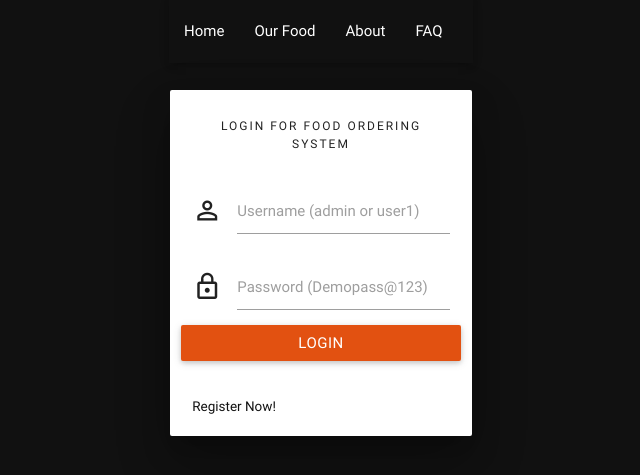
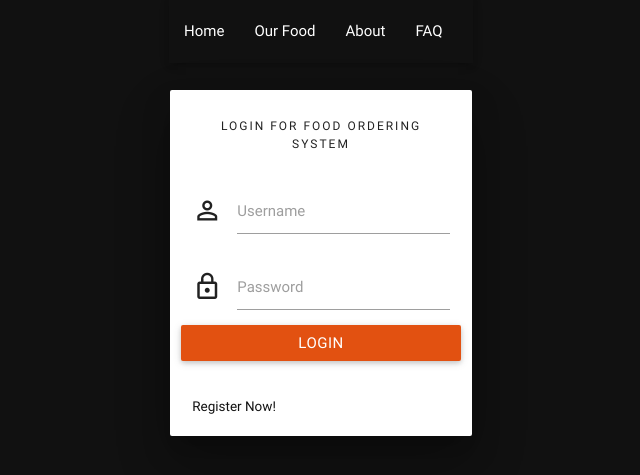
Before and after one commit to NicolaGreene/Application-Security-2025-CA3, a PHP site: page /account/login.php in a window 1280 px wide. Shown: the part 165-640 px from the top of the page, without its empty margins (319-959 px from the left). Run offline with PHP 8.4, Linux system fonts and the light colour scheme.

Commit message:
got rid of old default password

```diff
--- a/account/login.php
+++ b/account/login.php
@@ -91,14 +91,14 @@ else{
           <div class="input-field col s12">
             <i class="mdi-social-person-outline prefix"></i>
             <input name="username" id="username" type="text">
-            <label for="username" class="center-align">Username (admin or user1)</label>
+            <label for="username" class="center-align">Username</label>
           </div>
         </div>
         <div class="row margin">
           <div class="input-field col s12">
             <i class="mdi-action-lock-outline prefix"></i>
             <input name="password" id="password" type="password">
-            <label for="password">Password (Demopass@123)</label>
+            <label for="password">Password</label>
           </div>
         </div>
         <div class="row">
```
Also changed, not shown: 1 other file.
